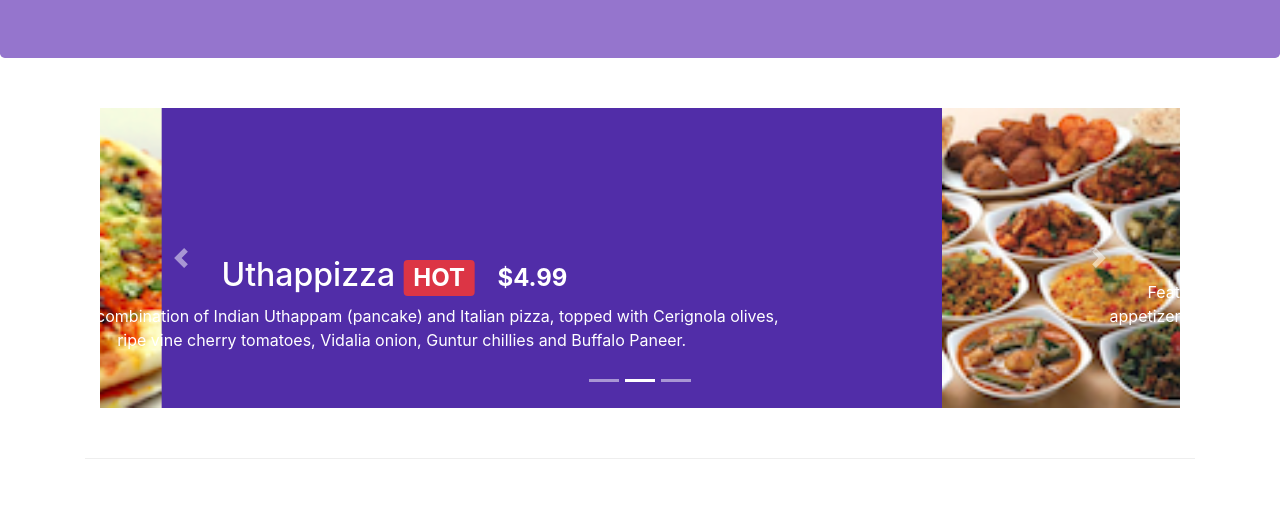
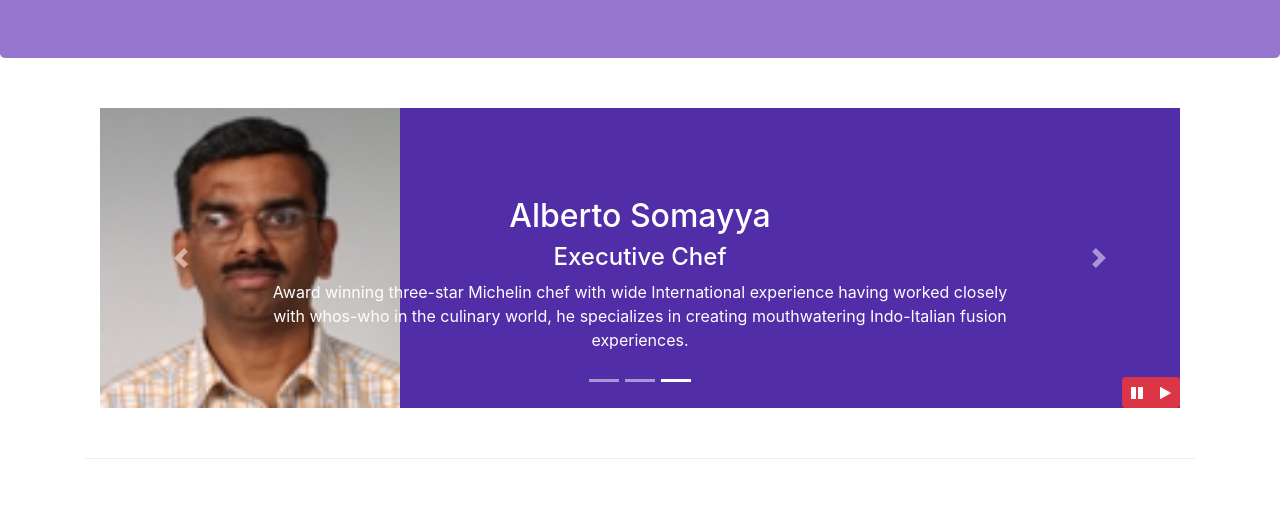
Before and after one commit to tomsawyer1989/conFusion, a website: page index.html in a window 1280 px wide. Shown: the part 276-800 px from the top of the page. Drawn offline with nearby package versions, Linux system fonts and the light colour scheme.

Commit message:
Bootstrap JQuery

```diff
--- a/css/styles.css
+++ b/css/styles.css
@@ -58,3 +58,10 @@ body {
     left: 0;
     min-height: 300px;
 }
+
+#carouselButton {
+    right:0px;
+    position: absolute;
+    bottom: 0px;
+    z-index: 1;
+}
--- a/index.html
+++ b/index.html
@@ -161,7 +161,7 @@
     <div class="container">
         <div class="row row-content">
             <div class="col">
-                <div id="mycarousel" class="carousel slide" data-ride="carousel">
+                <div id="mycarousel" class="carousel slide"> <!-- data-ride="carousel" deshabilitado, para poder usar interval: 2000 en jquery -->
                     <div class="carousel-inner" role="listbox">
                         <div class="carousel-item active">
                             <img class="d-block img-fluid" src="img/uthappizza.png" alt="Uthappizza">
@@ -197,6 +197,14 @@
                     <a class="carousel-control-next" href="#mycarousel" role="button" data-slide="next">
                         <span class="carousel-control-next-icon"></span>
                     </a>
+                    <div class="btn-group" id="carouselButton">
+                        <button class="btn btn-danger btn-sm" id="carousel-pause">
+                            <span class="fa fa-pause"></span>
+                        </button>
+                        <button class="btn btn-danger btn-sm" id="carousel-play">
+                            <span class="fa fa-play"></span>
+                        </button>
+                    </div>
                 </div>
              </div>
         </div>
@@ -294,6 +302,17 @@
     <script src="node_modules/jquery/dist/jquery.slim.min.js"></script>
     <script src="node_modules/popper.js/dist/umd/popper.min.js"></script>
     <script src="node_modules/bootstrap/dist/js/bootstrap.min.js"></script>
+    <script>
+        $(document).ready(function(){
+            $("#mycarousel").carousel({ interval: 2000 });
+            $("#carousel-pause").click(function(){
+                $("#mycarousel").carousel('pause');
+            });
+            $("#carousel-play").click(function(){
+                $("#mycarousel").carousel('cycle');
+            });
+        });
+    </script>
 
 </body>
 
```
